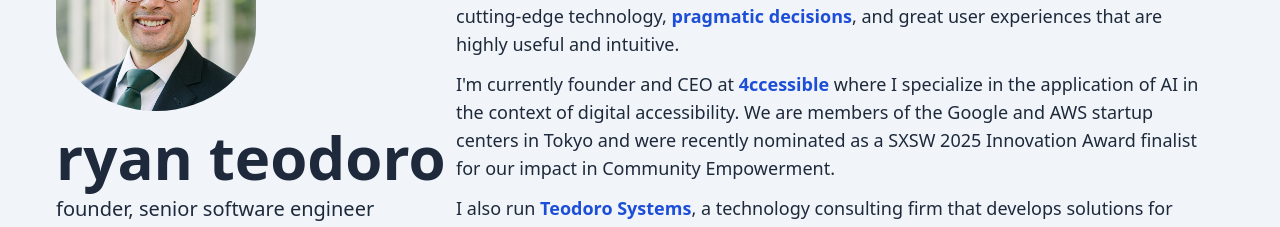
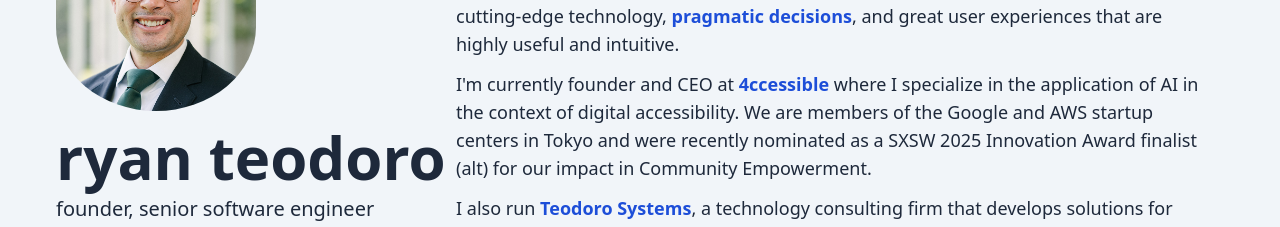
Before and after one commit to thechori/ryanteodoro.com-v2-frontend, a React (Vite) app: page / in a window 1280 px wide. Shown: the part 172-399 px from the top of the page. Built offline with nearby package versions, Linux system fonts and the light colour scheme.

Commit message:
update award details

```diff
--- a/src/App.tsx
+++ b/src/App.tsx
@@ -41,7 +41,8 @@ function App() {
             where I specialize in the application of AI in the context of
             digital accessibility. We are members of the Google and AWS startup
             centers in Tokyo and were recently nominated as a SXSW 2025
-            Innovation Award finalist for our impact in Community Empowerment.
+            Innovation Award finalist (alt) for our impact in Community
+            Empowerment.
           </p>
 
           <p className="mb-3">
```
